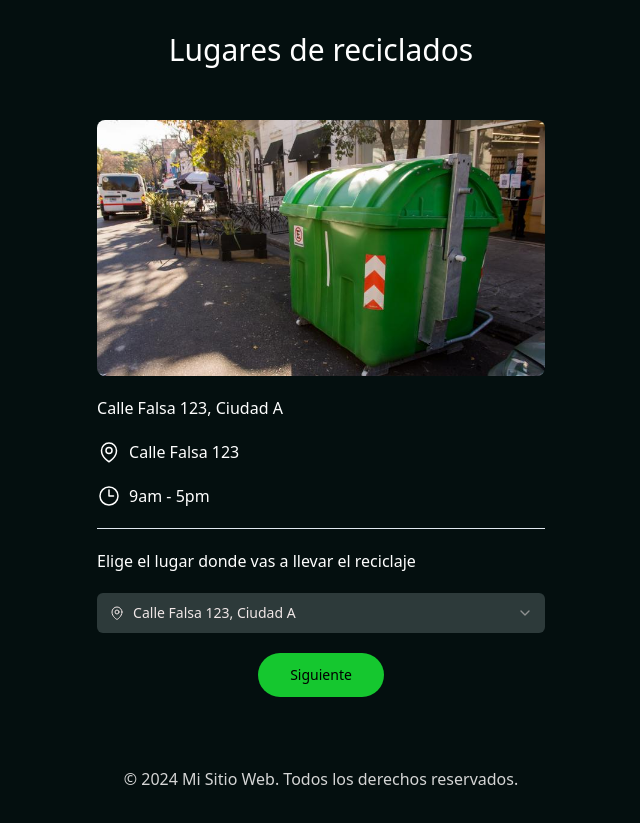
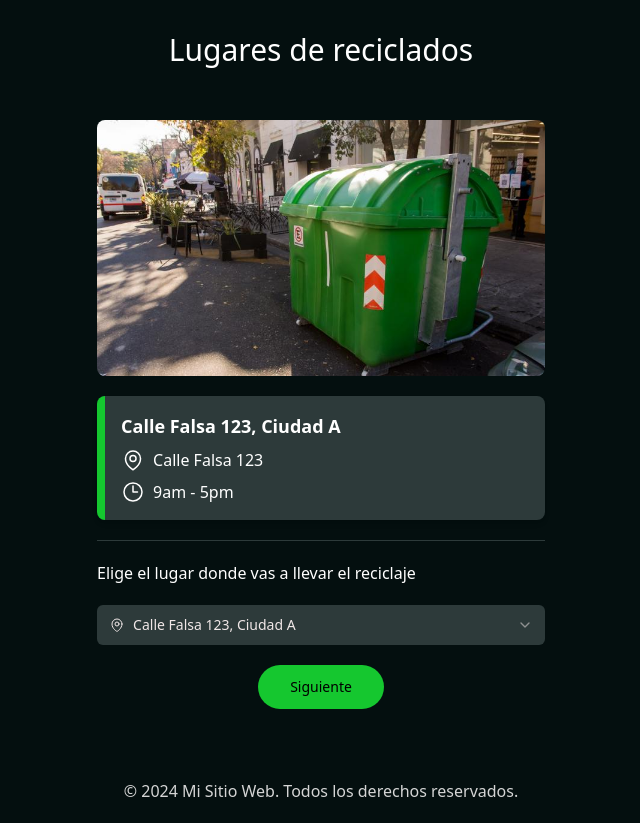
Before and after one commit to MatiasAguirre26/reciclaje-final, a Next.js app: page /recycle/locations in a window 1280 px wide. Shown: the whole page, without its empty margins (319-959 px from the left). Built offline with nearby package versions, Linux system fonts and the light colour scheme.

Commit message:
se estilo la pagina de locaciones

```diff
--- a/src/app/recycle/locations/page.js
+++ b/src/app/recycle/locations/page.js
@@ -299,9 +299,9 @@ export default function Locations() {
 
             {/* Mostrar los datos dinámicos de la ubicación seleccionada */}
             {currentLocation ? (
-                <>
-                    <p>{currentLocation.name}</p>
-                    <div className="flex items-center">
+                <div className="p-4 bg-[--color-secundary] border-l-8 border-[--color-primary] rounded-lg shadow-md">
+                <p className="mb-2 text-lg font-semibold">{currentLocation.name}</p>
+                <div className="flex items-center mb-2">
                     <MapPinIcon className="w-6 h-6 mr-2" />
                     <p>{currentLocation.address}</p>
                 </div>
@@ -309,12 +309,12 @@ export default function Locations() {
                     <ClockIcon className="w-6 h-6 mr-2" />
                     <p>{currentLocation.hours}</p>
                 </div>
-                </>
+            </div>
             ) : (
                 <p>Selecciona una ubicación para ver los detalles</p>
             )}
 
-            <hr />
+            <hr className="border-[--color-secundary]" />
             <p>Elige el lugar donde vas a llevar el reciclaje</p>
             <div>
                 <Select defaultValue={locations[0].value} onValueChange={handleLocationChange}>
```
Lines whose indentation alone changed are shown as unchanged.
